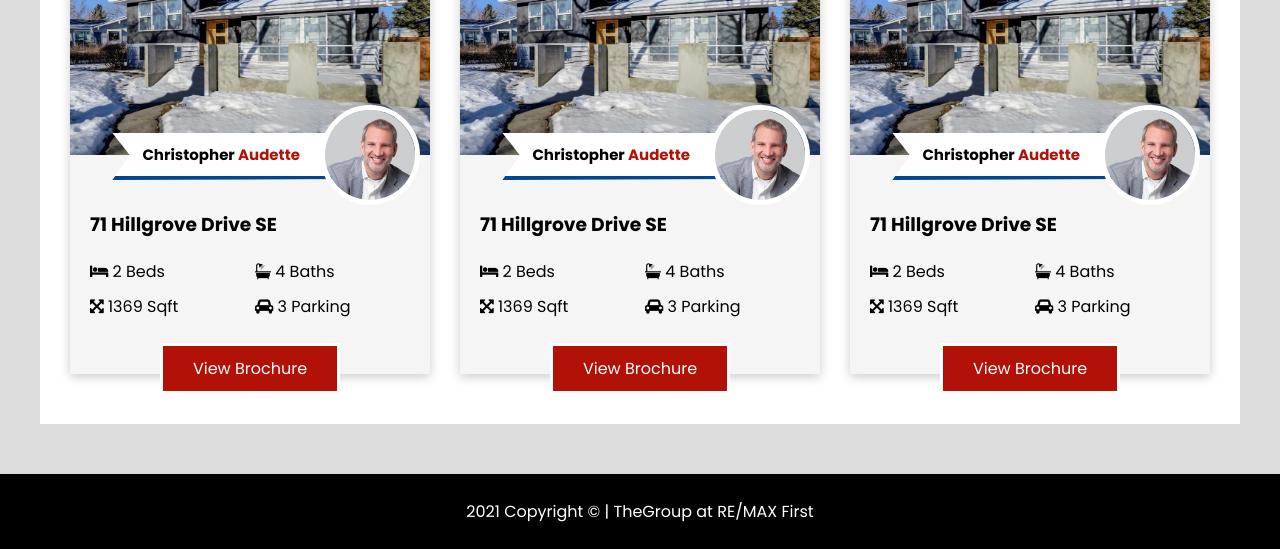
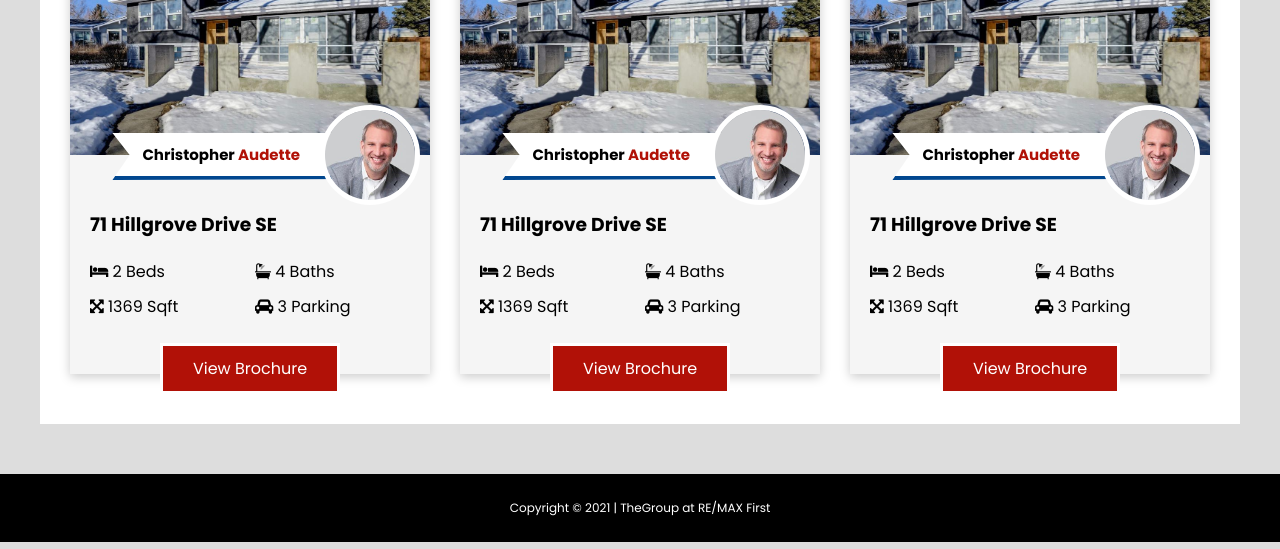
Before and after one commit to bvdizon/web-thegroup-peek-inside, a plain HTML site: page index.html in a window 1280 px wide. Shown: the part 1152-1701 px from the top of the page. Drawn offline with Linux system fonts and the light colour scheme.

Commit message:
changes to footer

```diff
--- a/assets/sass/styles.scss
+++ b/assets/sass/styles.scss
@@ -176,6 +176,7 @@
   text-align: center;
   padding: 25px 0;
   margin-top: 50px;
+  font-size: 12px;
 
   a {
     text-decoration: none;
--- a/index.html
+++ b/index.html
@@ -276,7 +276,7 @@
       </section>
     </main>
     <footer class="thegroup-footer">
-      2021 Copyright &copy; |
+      Copyright &copy; 2021 |
       <a href="https://www.calgary-real-estate.com/" target="_blank"
         >TheGroup at RE/MAX First</a
       >
```
Also changed, not shown: assets/css/styles.css.
